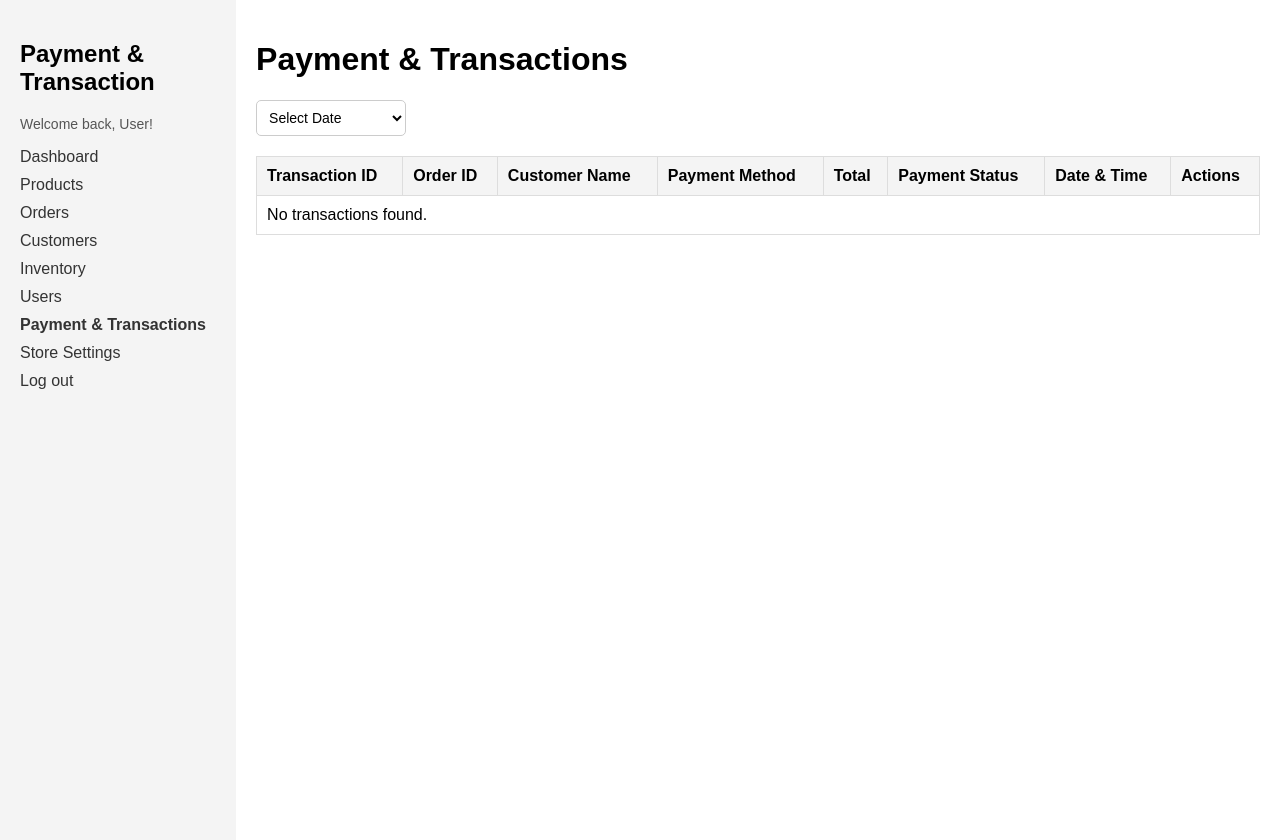
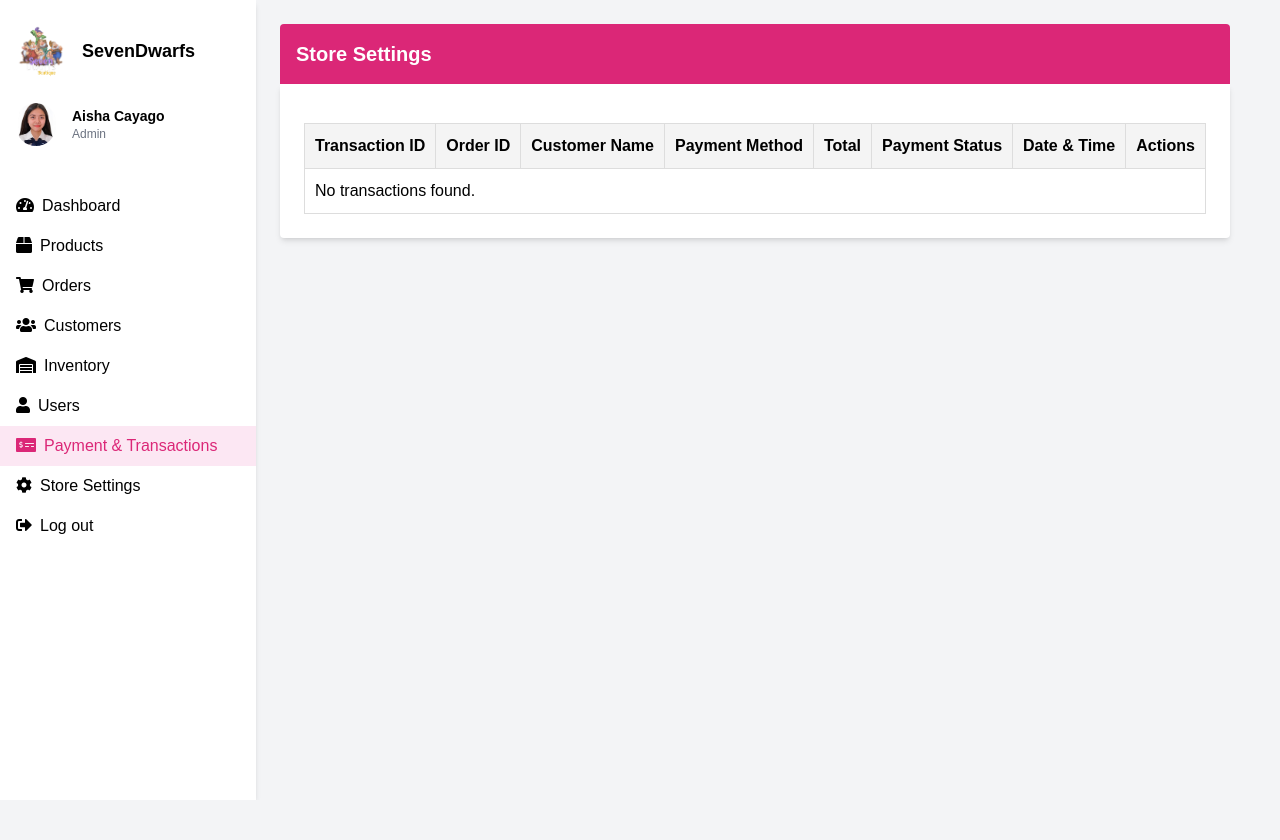
Before and after one commit to Ayesumoon/capstone, a PHP site: page /payandtransac.php in a window 1280 px wide. After the commit the page ends 534 px from the top, so only its background shows below. Run offline with PHP 8.4, Linux system fonts and the light colour scheme; data comes from the database, SQL or seed files in the repository; data that the repository does not hold is empty; some libraries are stand-ins or nearby versions.

Commit message:
Add files via upload

```diff
--- a/dashboard.php
+++ b/dashboard.php
@@ -80,6 +80,8 @@
   </a>
 </li>
 
+<li class="px-4 py-2 hover:bg-gray-200"><i class="fas fa-money-check-alt mr-2"></i><a href="payandtransac.php">Payment & Transactions</a></li>
+
 <li class="px-4 py-2 hover:bg-gray-200">
   <a href="storesettings.php" class="flex items-center space-x-2">
     <i class="fas fa-cog"></i>
--- a/orders.php
+++ b/orders.php
@@ -62,6 +62,7 @@ $conn->close();
                     <li class="px-4 py-2 hover:bg-gray-200"><i class="fas fa-users mr-2"></i><a href="customers.php">Customers</a></li>
                     <li class="px-4 py-2 hover:bg-gray-200"><i class="fas fa-warehouse mr-2"></i><a href="inventory.php">Inventory</a></li>
                     <li class="px-4 py-2 hover:bg-gray-200"><i class="fas fa-user mr-2"></i><a href="users.php">Users</a></li>
+                    <li class="px-4 py-2 hover:bg-gray-200"><i class="fas fa-money-check-alt mr-2"></i><a href="payandtransac.php">Payment & Transactions</a></li>
                     <li class="px-4 py-2 hover:bg-gray-200"><i class="fas fa-cog mr-2"></i><a href="storesettings.php">Store Settings</a></li>
                     <li class="px-4 py-2 hover:bg-gray-200"><i class="fas fa-sign-out-alt mr-2"></i><a href="log.php">Log out</a></li>
                 </ul>
--- a/payandtransac.php
+++ b/payandtransac.php
@@ -6,42 +6,63 @@ require 'conn.php'; // Make sure this connects to your database properly
 <html lang="en">
 <head>
     <meta charset="UTF-8">
-    <meta name="viewport" content="width=device-width, initial-scale=1.0">
     <link rel="stylesheet" href="css/payandtransac.css">
     <title>Payment & Transactions</title>
 </head>
 <body>
-    <div class="sidebar">
-        <h2>Payment & Transaction</h2>
-        <p>Welcome back, <?php echo isset($_SESSION['username']) ? $_SESSION['username'] : 'User'; ?>!</p>
-        <nav>
-            <ul>
-                <li><a href="dashboard.php">Dashboard</a></li>
-                <li><a href="products.php">Products</a></li>
-                <li><a href="orders.php">Orders</a></li>
-                <li><a href="customers.php">Customers</a></li>
-                <li><a href="inventory.php">Inventory</a></li>
-                <li><a href="users.php">Users</a></li>
-                <li><strong><a href="payandtransac.php">Payment & Transactions</a></strong></li>
-                <li><a href="storesettings.php">Store Settings</a></li>
-                <li><a href="logout.php">Log out</a></li>
-            </ul>
-        </nav>
+</title>
+  <script src="https://cdn.tailwindcss.com">
+  </script>
+  <link href="https://cdnjs.cloudflare.com/ajax/libs/font-awesome/5.15.3/css/all.min.css" rel="stylesheet"/>
+ </head>
+ <body class="bg-gray-100">
+  <div class="flex h-screen">
+   <!-- Sidebar -->
+   <div class="w-64 bg-white shadow-md">
+    <div class="p-4">
+     <div class="flex items-center space-x-4">
+      <img alt="User profile picture" class="rounded-full" height="50" src="logo.png" width="50"/>
+      <div>
+       <h2 class="text-lg font-semibold">
+        SevenDwarfs
+       </h2>
+      </div>
+     </div>
+     <div class="mt-4">
+      <div class="flex items-center space-x-4">
+       <img alt="User profile picture" class="rounded-full" height="40" src="ID.jpg" width="40"/>
+       <div>
+        <h3 class="text-sm font-semibold">
+         Aisha Cayago
+        </h3>
+        <p class="text-xs text-gray-500">
+         Admin
+        </p>
+       </div>
+      </div>
+     </div>
     </div>
+    <nav class="mt-6">
+     <ul>
+          <li class="px-4 py-2 hover:bg-gray-200"><i class="fas fa-tachometer-alt mr-2"></i><a href="dashboard.php">Dashboard</a></li>
+          <li class="px-4 py-2 hover:bg-gray-200"><i class="fas fa-box mr-2"></i><a href="products.php">Products</a></li>
+          <li class="px-4 py-2 hover:bg-gray-200"><i class="fas fa-shopping-cart mr-2"></i><a href="orders.php">Orders</a></li>
+          <li class="px-4 py-2 hover:bg-gray-200"><i class="fas fa-users mr-2"></i><a href="customers.php">Customers</a></li>
+          <li class="px-4 py-2 hover:bg-gray-200"><i class="fas fa-warehouse mr-2"></i><a href="inventory.php">Inventory</a></li>
+          <li class="px-4 py-2 hover:bg-gray-200"><i class="fas fa-user mr-2"></i><a href="users.php">Users</a></li>
+          <li class="px-4 py-2 bg-pink-100 text-pink-600"><i class="fas fa-money-check-alt mr-2"></i><a href="payandtransac.php">Payment & Transactions</a></li>
+          <li class="px-4 py-2 hover:bg-gray-200"><i class="fas fa-cog mr-2"></i><a href="storesettings.php">Store Settings</a></li>
+          <li class="px-4 py-2 hover:bg-gray-200"><i class="fas fa-sign-out-alt mr-2"></i><a href="log.php">Log out</a></li>
+        </ul>
+      </nav>
+    </div>
+    <!-- Main Content -->
+    <div class="flex-1 p-6">
+      <div class="bg-pink-600 text-white p-4 rounded-t">
+        <h1 class="text-xl font-bold">Store Settings</h1>
+      </div>
+      <div class="bg-white p-6 rounded-b shadow-md space-y-6">
 
-    <div class="main-content">
-        <h1>Payment & Transactions</h1>
-        <div class="filters">
-            <select class="date">
-                <option value="">Select Date</option>
-                <?php
-                for ($i = 0; $i < 7; $i++) {
-                    $date = date("Y-m-d", strtotime("-$i days"));
-                    echo "<option value='$date'>$date</option>";
-                }
-                ?>
-            </select>
-        </div>
 
         <table class="pay-table">
             <thead>
--- a/products.php
+++ b/products.php
@@ -97,6 +97,7 @@ $conn->close();
           <li class="px-4 py-2 hover:bg-gray-200"><i class="fas fa-users mr-2"></i><a href="customers.php">Customers</a></li>
           <li class="px-4 py-2 hover:bg-gray-200"><i class="fas fa-warehouse mr-2"></i><a href="inventory.php">Inventory</a></li>
           <li class="px-4 py-2 hover:bg-gray-200"><i class="fas fa-user mr-2"></i><a href="users.php">Users</a></li>
+          <li class="px-4 py-2 hover:bg-gray-200"><i class="fas fa-money-check-alt mr-2"></i><a href="payandtransac.php">Payment & Transactions</a></li>
           <li class="px-4 py-2 hover:bg-gray-200"><i class="fas fa-cog mr-2"></i><a href="storesettings.php">Store Settings</a></li>
           <li class="px-4 py-2 hover:bg-gray-200"><i class="fas fa-sign-out-alt mr-2"></i><a href="log.php">Log out</a></li>
         </ul>
--- a/storesettings.php
+++ b/storesettings.php
@@ -61,6 +61,7 @@ $store_settings = mysqli_fetch_assoc($result); // Fetch the data as an associati
           <li class="px-4 py-2 hover:bg-gray-200"><i class="fas fa-users mr-2"></i><a href="customers.php">Customers</a></li>
           <li class="px-4 py-2 hover:bg-gray-200"><i class="fas fa-warehouse mr-2"></i><a href="inventory.php">Inventory</a></li>
           <li class="px-4 py-2 hover:bg-gray-200"><i class="fas fa-user mr-2"></i><a href="users.php">Users</a></li>
+          <li class="px-4 py-2 hover:bg-gray-200"><i class="fas fa-money-check-alt mr-2"></i><a href="payandtransac.php">Payment & Transactions</a></li>
           <li class="px-4 py-2 bg-pink-100 text-pink-600"><i class="fas fa-cog mr-2"></i><a href="storesettings.php">Store Settings</a></li>
           <li class="px-4 py-2 hover:bg-gray-200"><i class="fas fa-sign-out-alt mr-2"></i><a href="log.php">Log out</a></li>
         </ul>
```
